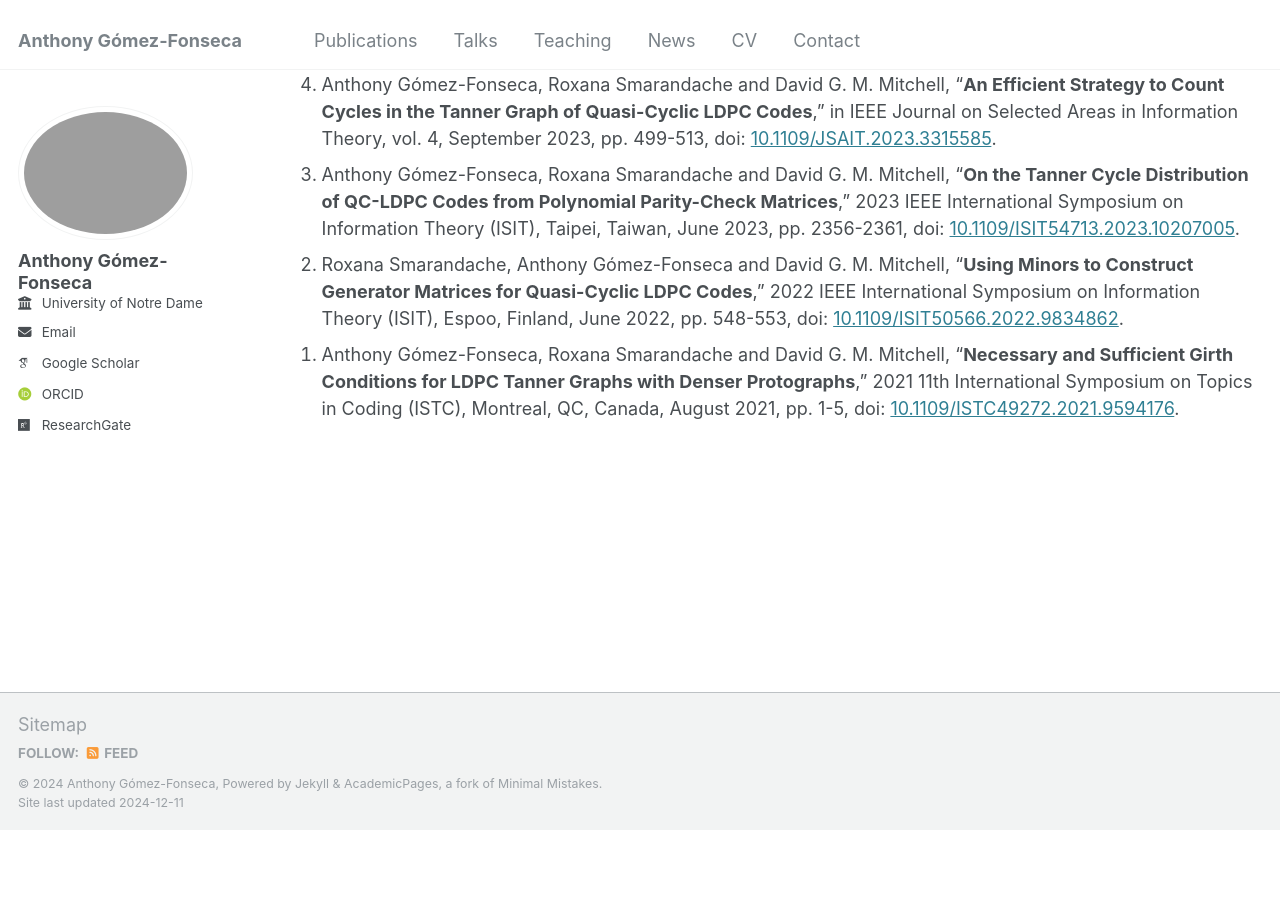
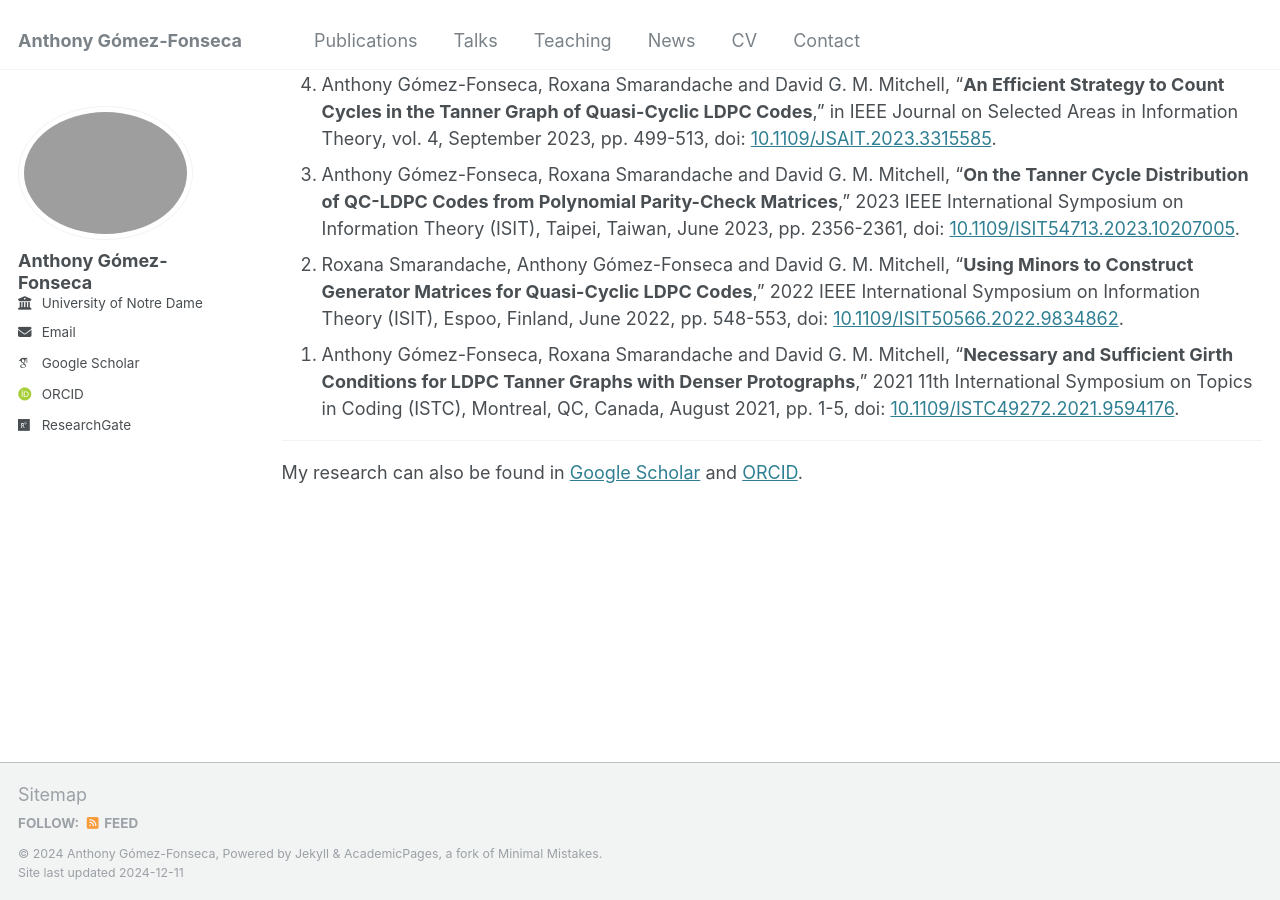
Before and after one commit to gomezfonsecaa/Anthony, a Jekyll site: the page built from _pages/publications.md, in a window 1280 px wide and 900 px high, scrolled down 658 px. Built offline with Jekyll 4.4.1, drawn with Linux system fonts in a browser that asks for light colours; some web fonts are replaced; before the commit the page ends 1488 px from its top, so only the background shows below that.

Commit message:
Update publications.md

```diff
--- a/_pages/publications.md
+++ b/_pages/publications.md
@@ -26,3 +26,7 @@ author_profile: true
 0. Roxana Smarandache, Anthony Gómez-Fonseca and David G. M. Mitchell, “**Using Minors to Construct Generator Matrices for Quasi-Cyclic LDPC Codes**,” 2022 IEEE International Symposium on Information Theory (ISIT), Espoo, Finland, June 2022, pp. 548-553, doi: [10.1109/ISIT50566.2022.9834862](https://ieeexplore.ieee.org/document/9834862).
 0. Anthony Gómez-Fonseca, Roxana Smarandache and David G. M. Mitchell, “**Necessary and Sufficient Girth Conditions for LDPC Tanner Graphs with Denser Protographs**,” 2021 11th International Symposium on Topics in Coding (ISTC), Montreal, QC, Canada, August 2021, pp. 1-5, doi: [10.1109/ISTC49272.2021.9594176](https://ieeexplore.ieee.org/document/9594176).
 {: reversed="reversed"}
+
+---
+
+My research can also be found in [Google Scholar](https://scholar.google.com/citations?user=x1b8qjgAAAAJ&hl=en) and [ORCID](https://orcid.org/0000-0002-3569-9304).
```
